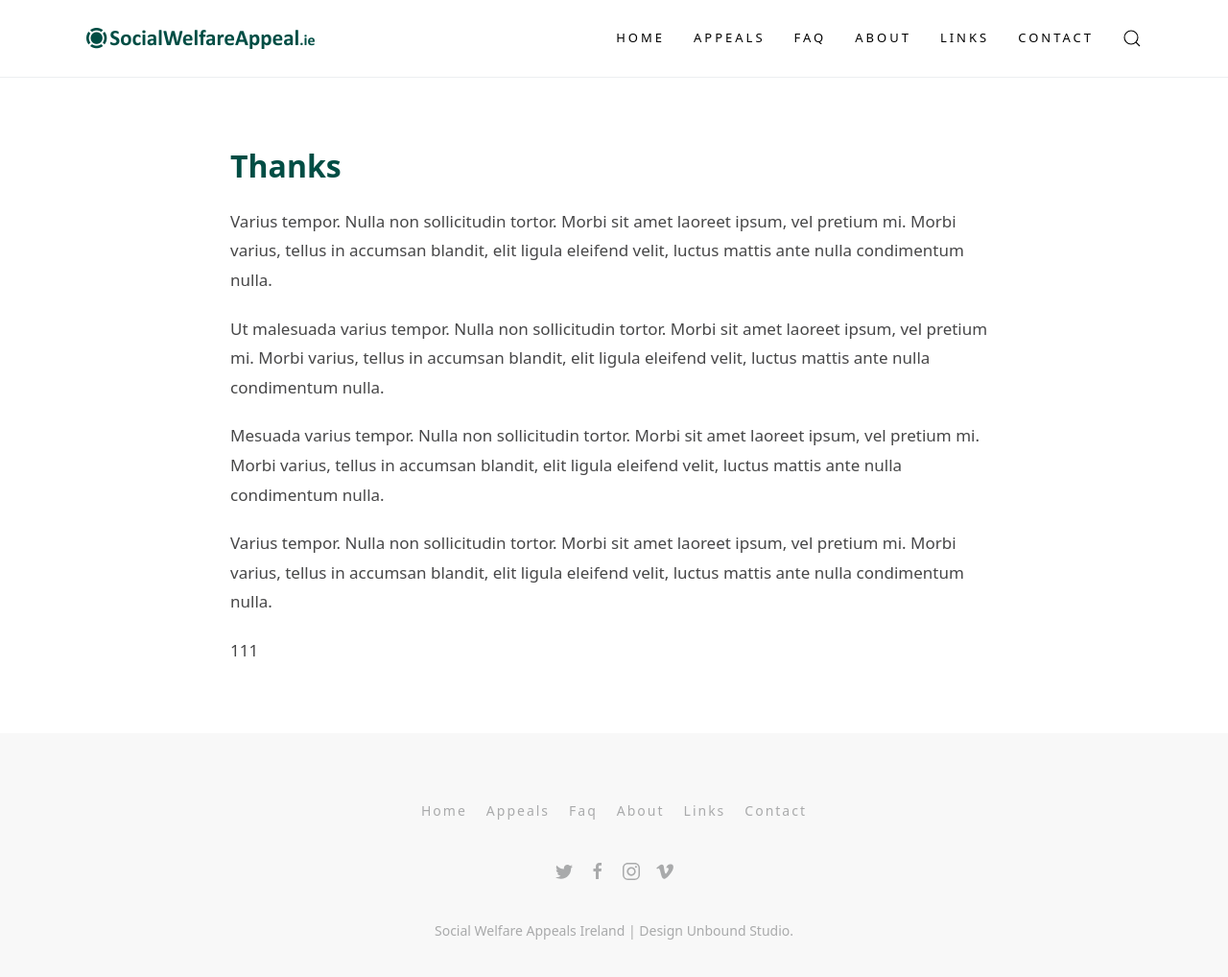
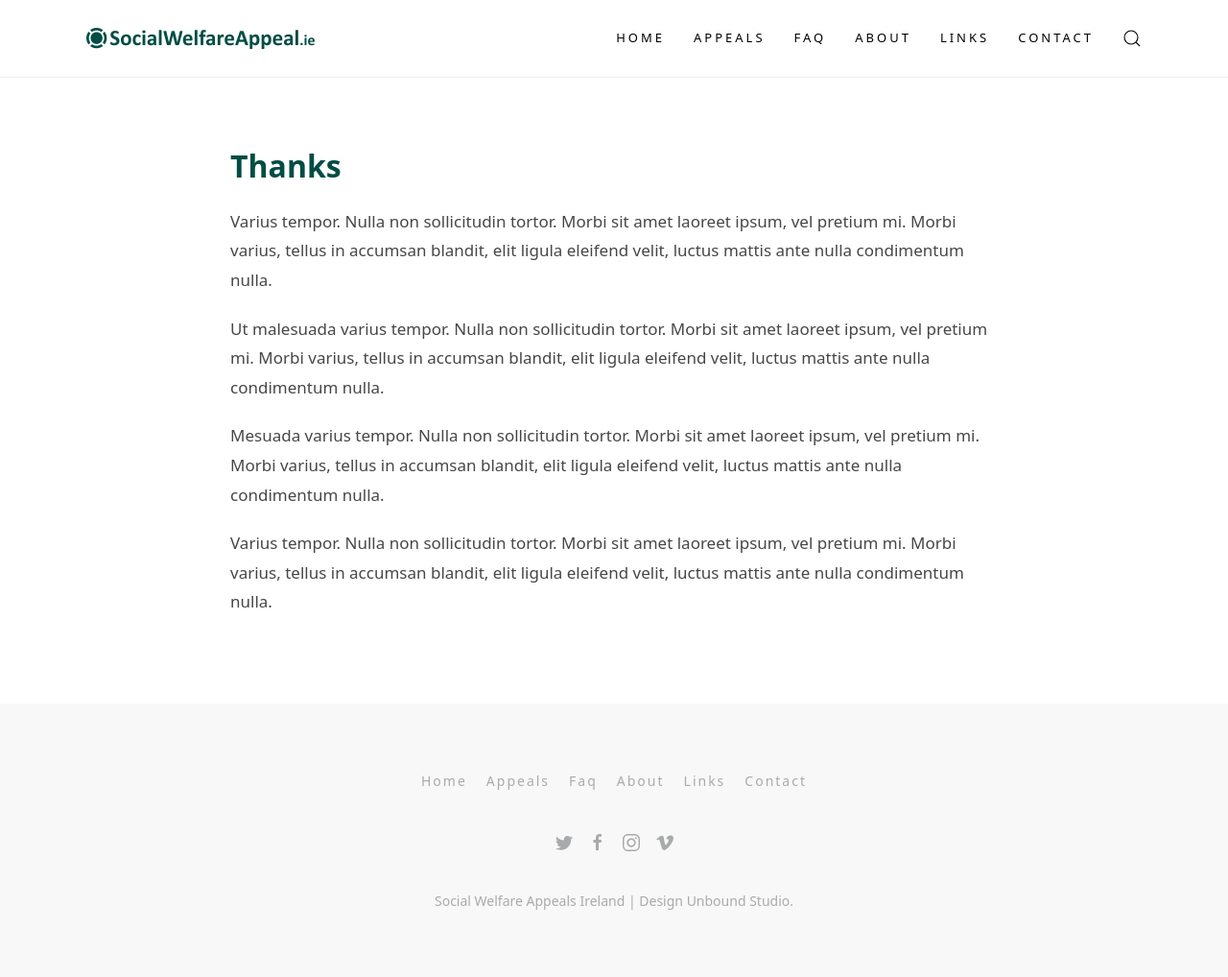
Before and after one commit to robbertl/socialwelfareappeal, a Jekyll site: the page built from thanks.md, in a window 1280 px wide and 1050 px high. Shown: the top 1018 px of the window at 96% size. Built offline with Jekyll 4.4.1, drawn with Linux system fonts in a browser that asks for light colours.

Commit message:
Update page.html

```diff
--- a/_layouts/page.html
+++ b/_layouts/page.html
@@ -9,7 +9,7 @@ layout: default
             <h1 class="uk-article-title">{{ page.title | escape }}</h1>
 
             <div class="uk-article-content">
-                {{ content }}111
+                {{ content }}
             </div>
 
         </article>
```
